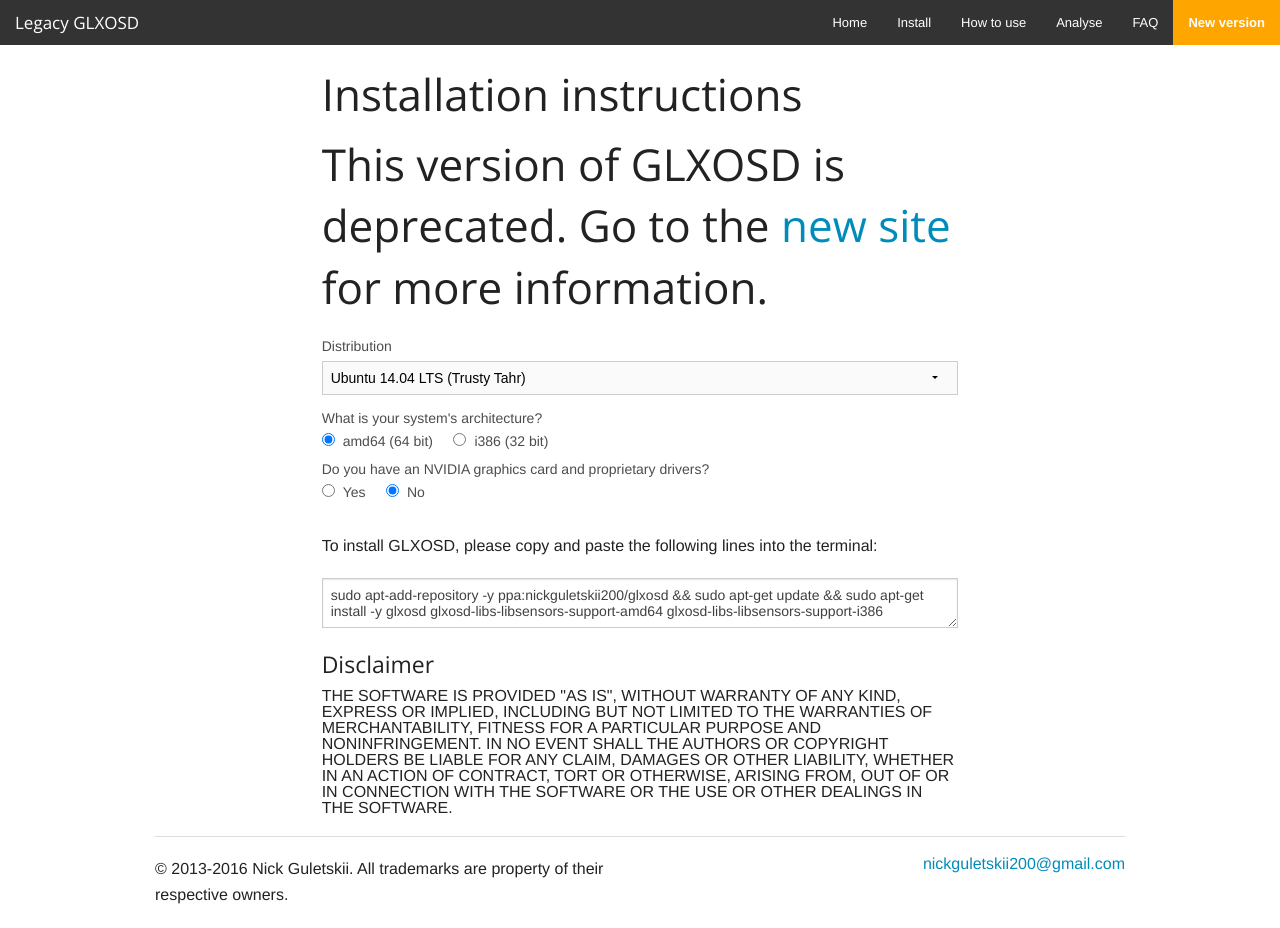
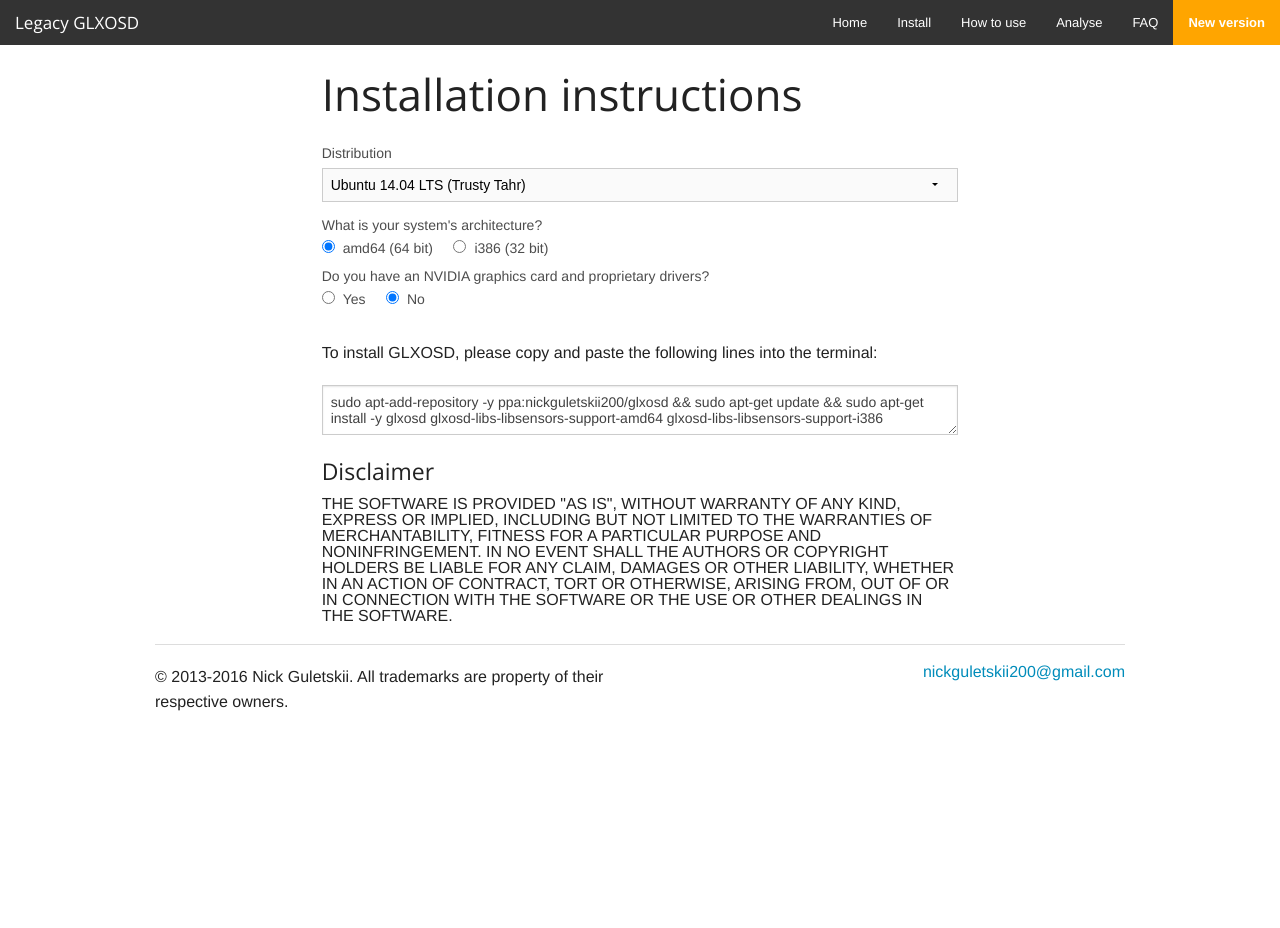
Before and after one commit to nickguletskii/GLXOSD, a Jekyll site: the page built from install.html, in a window 1280 px wide. Built offline with Jekyll 4.4.1, drawn with Linux system fonts in a browser that asks for light colours; after the commit the page ends 900 px from its top, so only the background shows below that.

Commit message:
Remove out-of-place warning

```diff
--- a/install.html
+++ b/install.html
@@ -3,7 +3,6 @@
 title:  "Installation instructions"
 description: "Overview of GLXOSD"
 ---
-<h1>This version of GLXOSD is deprecated. Go to the <a href="https://glxosd.nickguletskii.com/">new site</a> for more information.</h1>
 <div id="script-container" class="hide">
 	<p>
 		<main>
```
